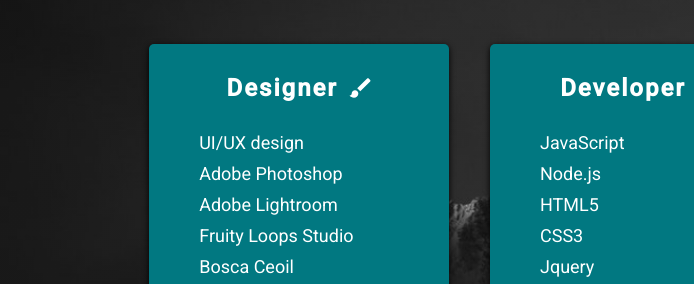
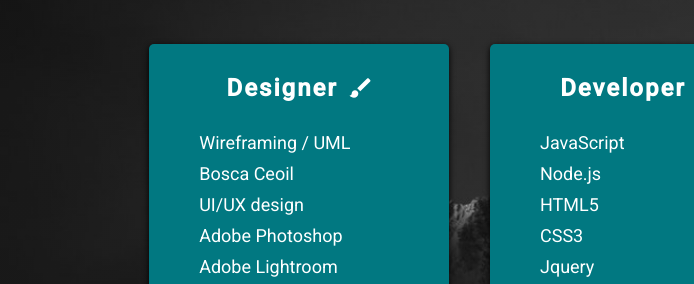
Before and after one commit to arichylton/AricHyltonWebpage, a website: page public/index.html in a window 1280 px wide. Shown: the part 1800-2084 px from the top of the page, 0-694 px from the left. Drawn offline with nearby package versions, Linux system fonts and the light colour scheme.

Commit message:
new images and skillset update commit

```diff
--- a/public/index.html
+++ b/public/index.html
@@ -1,17 +1,21 @@
 <!DOCTYPE html>
 <html lang="en">
     <head>
+        <meta charset="utf-8">
+        <meta name="viewport" content="width=device-width, initial-scale=1.0">
+        <meta name="description" content="Aric Hyltons' Website Portfolio">
 
         <link href="pics/ionicons.min.css" type="text/css" rel="stylesheet">
         <link rel="stylesheet" href="https://cdnjs.cloudflare.com/ajax/libs/animate.css/3.7.0/animate.min.css">
         <link rel="stylesheet" type="text/css" href="resources/css/tooltipster.bundle.min.css">
         <link rel="stylesheet" type="text/css" href="styles.css">
         <link rel="stylesheet" type="text/css" href="resources/css/queries.css">
-        <link rel="icon" href="pics/icon.jpg">
+        <link rel="icon" href="pics/planet.png">
         <link href="https://fonts.googleapis.com/css?family=Roboto:100,300,400,400i,500" rel="stylesheet">
         <link href="https://fonts.googleapis.com/css?family=Roboto+Slab" rel="stylesheet">
         <link href="https://fonts.googleapis.com/css?family=Montserrat" rel="stylesheet">
-        <title>practice page</title>
+
+        <title>Aric Hylton's Website</title>
 
     </head>
 
@@ -140,11 +144,12 @@
                     </div>
                     <div class="skills__list">
                         <ul>
+
+                            <li>Wireframing / UML</li>
+                            <li>Bosca Ceoil</li>
                             <li>UI/UX design</li>
                             <li>Adobe Photoshop</li>
                             <li>Adobe Lightroom</li>
-                            <li>Fruity Loops Studio</li>
-                            <li>Bosca Ceoil</li>
                         </ul>
                     </div>
                 </div>
```
Also changed, not shown: public/pics/planet.png (added).
